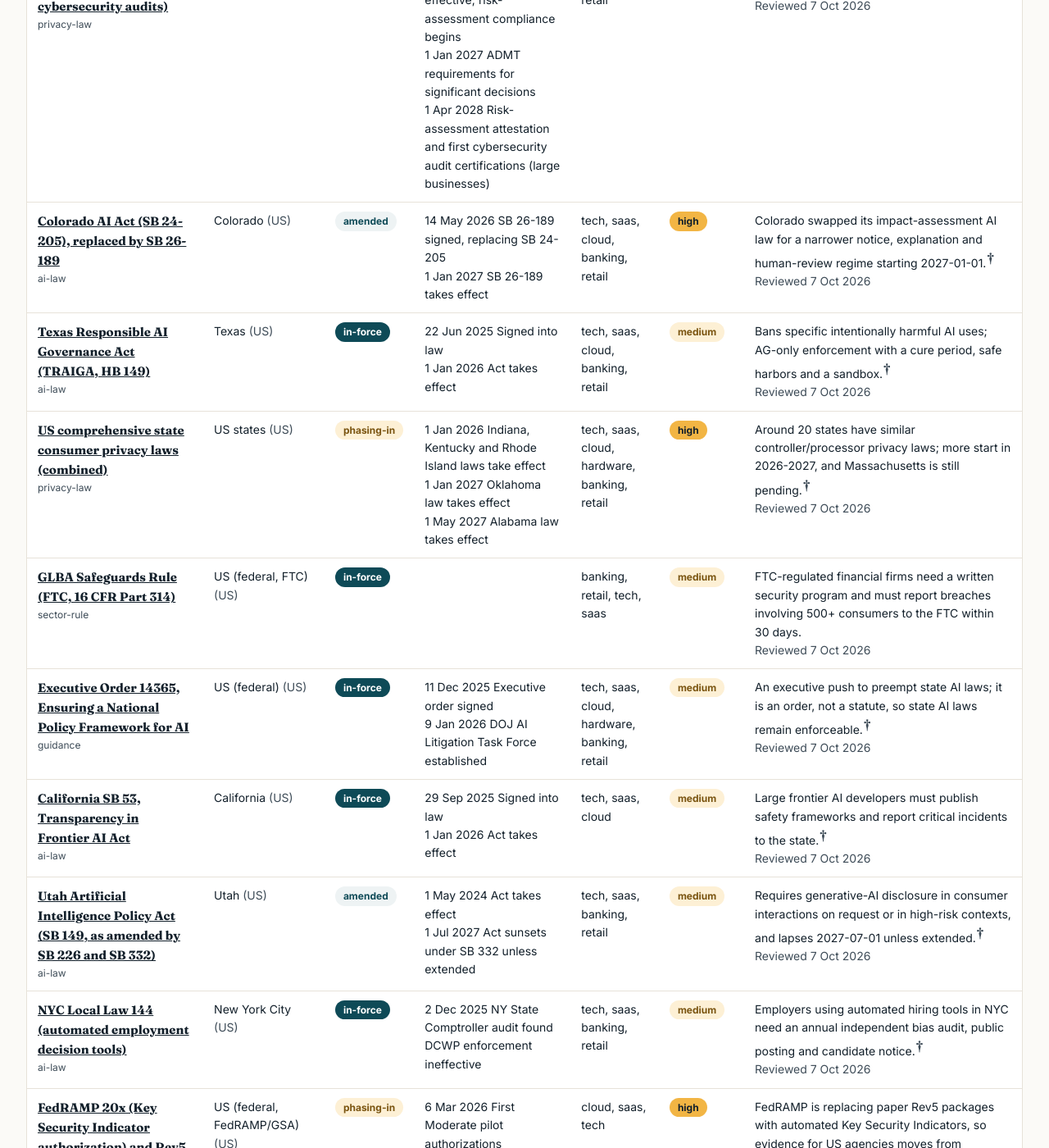
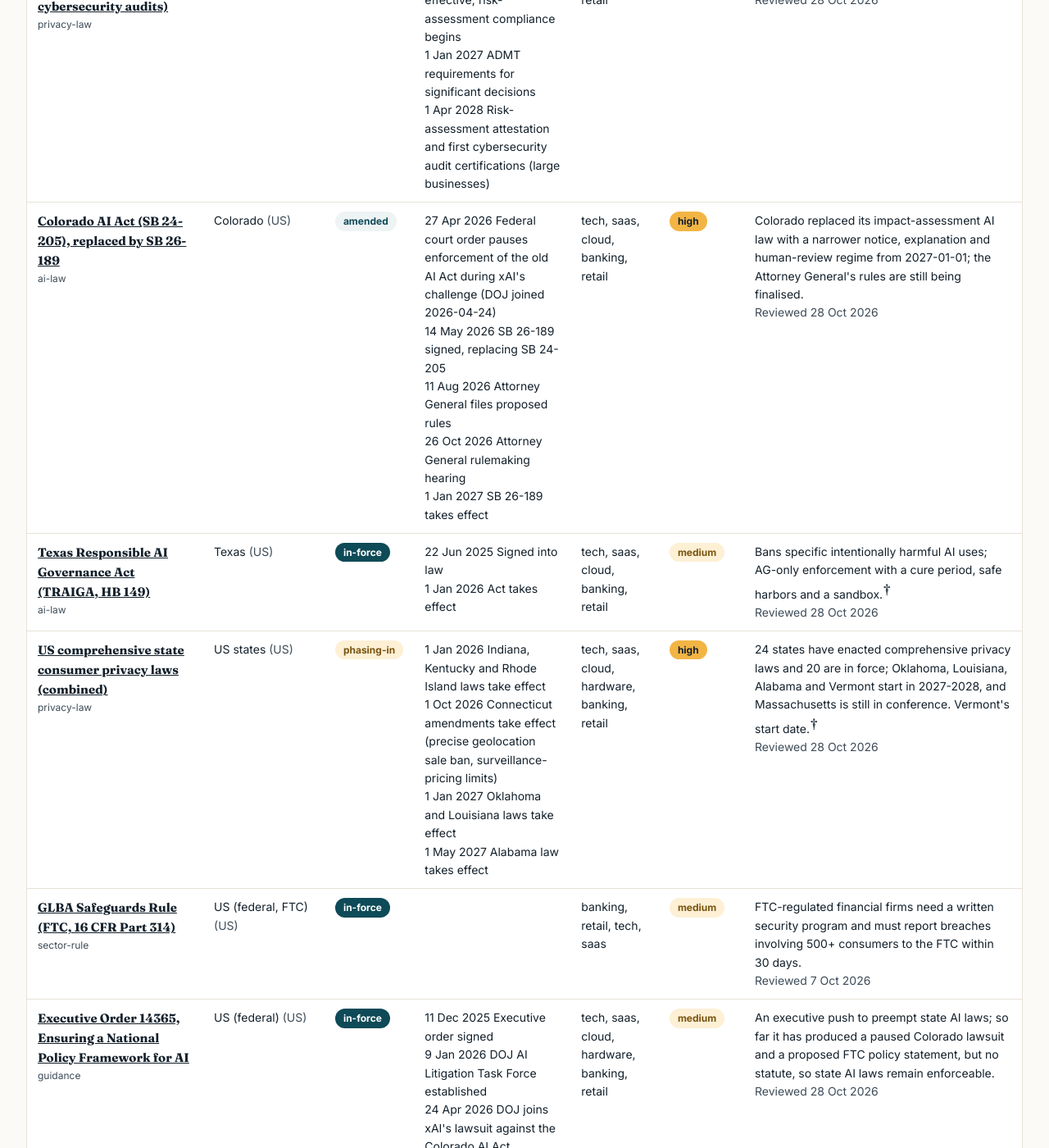
Before and after one commit to grc-with-sjo/grc-insights, a Jekyll site: the page built from radar.html, in a window 1280 px wide and 1400 px high, scrolled down 13724 px. Shown: the whole window at 82% size. Built offline with Jekyll 4.4.1, drawn with Linux system fonts in a browser that asks for light colours; some of the changed text lies outside the part shown.

Commit message:
radar: 2026-10-28 review, US rows (Colorado, state privacy count, EO 14365, CMMC, SEC)
Co-Authored-By: Claude Opus 5.5 <noreply@anthropic.com>

```diff
--- a/_data/tracker.yml
+++ b/_data/tracker.yml
@@ -198,9 +198,9 @@
     - { date: "2028-04-01", what: "Risk-assessment attestation and first cybersecurity audit certifications (large businesses)" }
   sectors: [tech, saas, cloud, hardware, banking, retail]
   applies_to_me: high
-  summary: "⚠️ verify: California privacy law now adds risk assessments, automated-decision notice and opt-out, and phased independent cybersecurity audits."
+  summary: "California privacy law now adds risk assessments, automated-decision notice and opt-out, and phased independent cybersecurity audits."
   source: "https://cppa.ca.gov/regulations/ccpa_updates.html"
-  last_reviewed: "2026-10-07"
+  last_reviewed: "2026-10-28"
 - id: us-co-ai-act
   name: "Colorado AI Act (SB 24-205), replaced by SB 26-189"
   region: US
@@ -208,13 +208,16 @@
   type: ai-law
   status: amended
   key_dates:
+    - { date: "2026-04-27", what: "Federal court order pauses enforcement of the old AI Act during xAI's challenge (DOJ joined 2026-04-24)" }
     - { date: "2026-05-14", what: "SB 26-189 signed, replacing SB 24-205" }
+    - { date: "2026-08-11", what: "Attorney General files proposed rules" }
+    - { date: "2026-10-26", what: "Attorney General rulemaking hearing" }
     - { date: "2027-01-01", what: "SB 26-189 takes effect" }
   sectors: [tech, saas, cloud, banking, retail]
   applies_to_me: high
-  summary: "⚠️ verify: Colorado swapped its impact-assessment AI law for a narrower notice, explanation and human-review regime starting 2027-01-01."
+  summary: "Colorado replaced its impact-assessment AI law with a narrower notice, explanation and human-review regime from 2027-01-01; the Attorney General's rules are still being finalised."
   source: "https://leg.colorado.gov/bill_files/116236/download"
-  last_reviewed: "2026-10-07"
+  last_reviewed: "2026-10-28"
 - id: us-tx-traiga
   name: "Texas Responsible AI Governance Act (TRAIGA, HB 149)"
   region: US
@@ -228,7 +231,7 @@
   applies_to_me: medium
   summary: "⚠️ verify: Bans specific intentionally harmful AI uses; AG-only enforcement with a cure period, safe harbors and a sandbox."
   source: "https://capitol.texas.gov/BillLookup/History.aspx?LegSess=89R&Bill=HB149"
-  last_reviewed: "2026-10-07"
+  last_reviewed: "2026-10-28"
 - id: us-state-privacy
   name: "US comprehensive state consumer privacy laws (combined)"
   region: US
@@ -237,13 +240,14 @@
   status: phasing-in
   key_dates:
     - { date: "2026-01-01", what: "Indiana, Kentucky and Rhode Island laws take effect" }
-    - { date: "2027-01-01", what: "Oklahoma law takes effect" }
+    - { date: "2026-10-01", what: "Connecticut amendments take effect (precise geolocation sale ban, surveillance-pricing limits)" }
+    - { date: "2027-01-01", what: "Oklahoma and Louisiana laws take effect" }
     - { date: "2027-05-01", what: "Alabama law takes effect" }
   sectors: [tech, saas, cloud, hardware, banking, retail]
   applies_to_me: high
-  summary: "⚠️ verify: Around 20 states have similar controller/processor privacy laws; more start in 2026-2027, and Massachusetts is still pending."
-  source: "https://iapp.org/resources/article/us-state-privacy-legislation-tracker/"
-  last_reviewed: "2026-10-07"
+  summary: "24 states have enacted comprehensive privacy laws and 20 are in force; Oklahoma, Louisiana, Alabama and Vermont start in 2027-2028, and Massachusetts is still in conference. ⚠️ verify: Vermont's start date."
+  source: "https://www.multistate.us/insider/2026/10/28/twenty-four-states-now-have-comprehensive-consumer-privacy-laws"
+  last_reviewed: "2026-10-28"
 - id: us-glba-safeguards
   name: "GLBA Safeguards Rule (FTC, 16 CFR Part 314)"
   region: US
@@ -265,11 +269,12 @@
   key_dates:
     - { date: "2025-12-11", what: "Executive order signed" }
     - { date: "2026-01-09", what: "DOJ AI Litigation Task Force established" }
+    - { date: "2026-04-24", what: "DOJ joins xAI's lawsuit against the Colorado AI Act" }
   sectors: [tech, saas, cloud, hardware, banking, retail]
   applies_to_me: medium
-  summary: "⚠️ verify: An executive push to preempt state AI laws; it is an order, not a statute, so state AI laws remain enforceable."
+  summary: "An executive push to preempt state AI laws; so far it has produced a paused Colorado lawsuit and a proposed FTC policy statement, but no statute, so state AI laws remain enforceable."
   source: "https://www.govinfo.gov/content/pkg/FR-2025-12-16/html/2025-23092.htm"
-  last_reviewed: "2026-10-07"
+  last_reviewed: "2026-10-28"
 - id: us-ca-sb53
   name: "California SB 53, Transparency in Frontier AI Act"
   region: US
@@ -282,8 +287,8 @@
   sectors: [tech, saas, cloud]
   applies_to_me: medium
   summary: "⚠️ verify: Large frontier AI developers must publish safety frameworks and report critical incidents to the state."
-  source: "https://leginfo.legislature.ca.gov"
-  last_reviewed: "2026-10-07"
+  source: "https://leginfo.legislature.ca.gov/faces/billNavClient.xhtml?bill_id=202520260SB53"
+  last_reviewed: "2026-10-28"
 - id: eu-ai-act
   name: "EU AI Act (Regulation (EU) 2024/1689), as amended by the AI Digital Omnibus (Regulation (EU) 2026/1744)"
   region: EU
@@ -726,7 +731,7 @@
   applies_to_me: medium
   summary: "⚠️ verify: Requires generative-AI disclosure in consumer interactions on request or in high-risk contexts, and lapses 2027-07-01 unless extended."
   source: "https://le.utah.gov/"
-  last_reviewed: "2026-10-07"
+  last_reviewed: "2026-10-28"
 - id: us-nyc-ll144
   name: "NYC Local Law 144 (automated employment decision tools)"
   region: US
@@ -739,7 +744,7 @@
   applies_to_me: medium
   summary: "⚠️ verify: Employers using automated hiring tools in NYC need an annual independent bias audit, public posting and candidate notice."
   source: "https://www.osc.ny.gov/state-agencies/audits/2025/12/02/enforcement-local-law-144-automated-employment-decision-tools"
-  last_reviewed: "2026-10-07"
+  last_reviewed: "2026-10-28"
 - id: eu-pld
   name: "EU Product Liability Directive (Directive (EU) 2024/2853)"
   region: EU
@@ -862,7 +867,7 @@
   applies_to_me: high
   summary: "FedRAMP is replacing paper Rev5 packages with automated Key Security Indicators, so evidence for US agencies moves from documents to continuous, system-generated data."
   source: "https://www.fedramp.gov/20x/"
-  last_reviewed: "2026-10-08"
+  last_reviewed: "2026-10-28"
 - id: us-cmmc
   name: "Cybersecurity Maturity Model Certification (CMMC, 32 CFR part 170)"
   region: US
@@ -872,11 +877,12 @@
   key_dates:
     - { date: "2025-11-10", what: "Phase 1 took effect (self-assessment clauses)" }
     - { date: "2026-07-13", what: "Phase 2 (planned 2026-11-10) suspended pending a 60-day reform review; outcome unpublished" }
+    - { date: "2026-09-11", what: "60-day reform review window closed; report not yet public" }
   sectors: [tech, saas, cloud, hardware]
   applies_to_me: medium
   summary: "⚠️ verify: Defense contractors still self-assess against NIST SP 800-171; third-party certification (Phase 2) is paused pending a reform review with no published outcome."
   source: "https://www.crowell.com/en/insights/client-alerts/department-of-war-immediately-suspends-cmmc-phase-ii-requirements-launches-60-day-reform-review"
-  last_reviewed: "2026-10-08"
+  last_reviewed: "2026-10-28"
 - id: us-nydfs-part500
   name: "NYDFS 23 NYCRR Part 500 (Second Amendment)"
   region: US
@@ -900,11 +906,12 @@
   key_dates:
     - { date: "2023-07-26", what: "Rules adopted" }
     - { date: "2026-04-10", what: "Five trade associations asked the SEC to rescind or narrow Items 106 and 1.05" }
+    - { date: "2026-10-02", what: "CTIA letter urges the SEC to reform the cyber disclosure items" }
   sectors: [tech, saas, cloud, hardware, banking, retail]
   applies_to_me: medium
   summary: "⚠️ verify: Public companies file an 8-K within four business days of deciding a cyber incident is material; industry wants the rules scrapped or narrowed."
   source: "https://www.sec.gov/rules-regulations/2023/07/s7-09-22"
-  last_reviewed: "2026-10-08"
+  last_reviewed: "2026-10-28"
 - id: us-hipaa-security-nprm
   name: "HHS HIPAA Security Rule overhaul (proposed rule)"
   region: US
@@ -945,7 +952,7 @@
   applies_to_me: watch
   summary: "⚠️ verify: A voluntary IoT security label whose governance was reset after the first lead administrator quit; program rules and first labeled products are undated."
   source: "https://broadbandbreakfast.com/fcc-picks-ioxt-alliance-to-head-cyber-trust-mark-program/"
-  last_reviewed: "2026-10-08"
+  last_reviewed: "2026-10-28"
 - id: ca-cpcsc
   name: "Canadian Program for Cyber Security Certification (CPCSC)"
   region: CA
```
